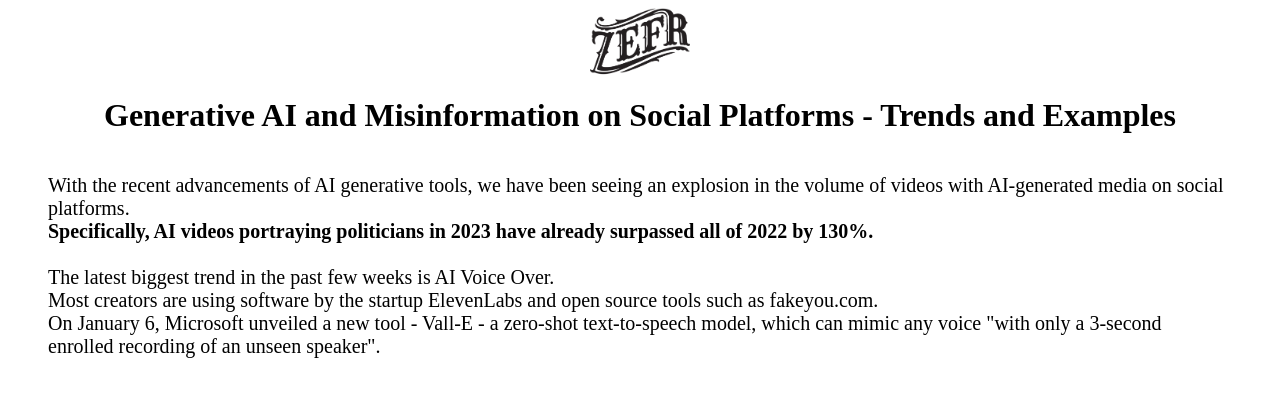
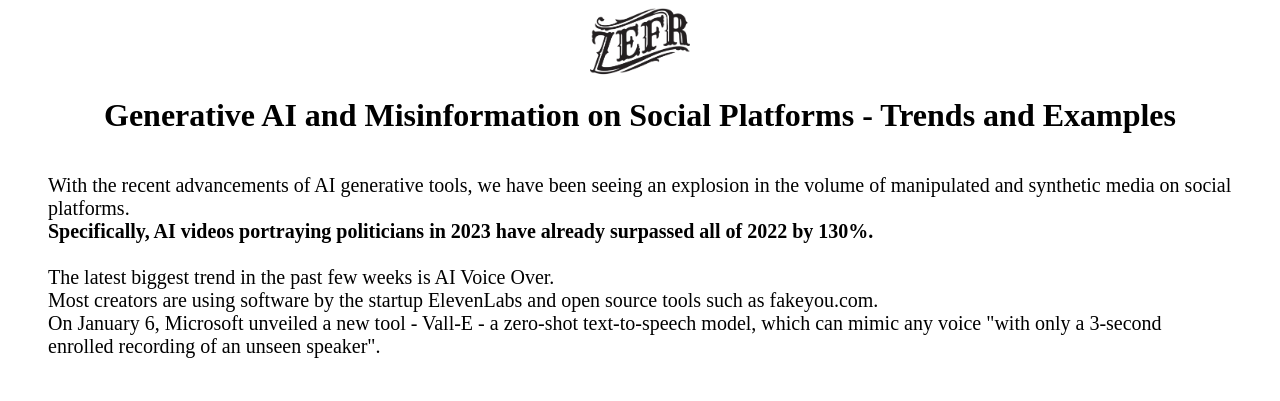
Before and after one commit to Or-Levi/Generative_AI_Misinformation, a plain HTML site: page index.html in a window 1280 px wide. Shown: the top 401 px of the page. Drawn offline with Linux system fonts and the light colour scheme; a script that the page names is missing.

Commit message:
Update index.html

```diff
--- a/index.html
+++ b/index.html
@@ -30,7 +30,7 @@
 <h1 style="text-align:center;margin-top:20px;">Generative AI and Misinformation on Social Platforms - Trends and Examples</h1>
 
 <p style="text-align:left; margin:40px;font-size:20px;">
-With the recent advancements of AI generative tools, we have been seeing an explosion in the volume of videos with AI-generated media on social platforms.<br>
+With the recent advancements of AI generative tools, we have been seeing an explosion in the volume of manipulated and synthetic media on social platforms.<br>
 <strong>Specifically, AI videos portraying politicians in 2023 have already surpassed all of 2022 by 130%.</strong><br>
 <br>
 The latest biggest trend in the past few weeks is AI Voice Over.<br>
```
